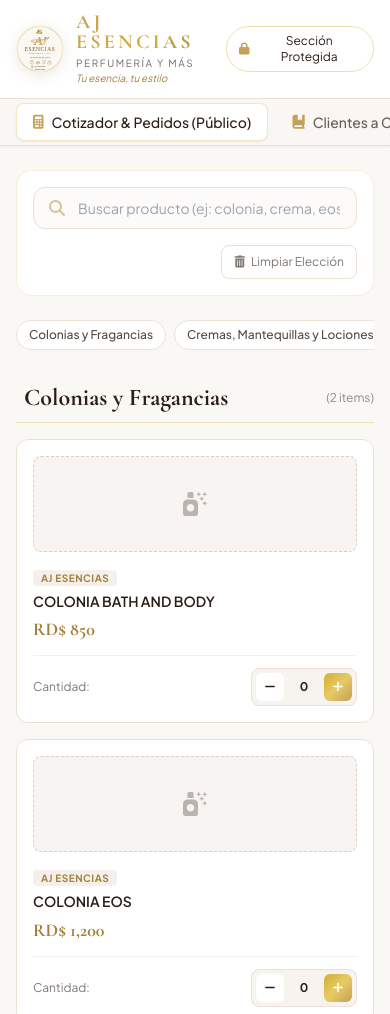
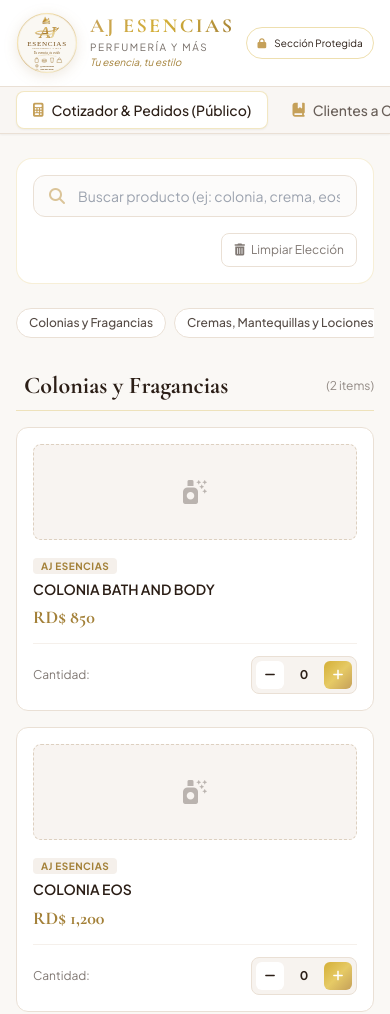
Before and after one commit to AJesencias/ajesencias, a plain HTML site: page index.html in a window 390 px wide. Shown: the top 1014 px of the page. Drawn offline with nearby package versions, Linux system fonts and the light colour scheme; some icons are missing.

Commit message:
Refine responsive mobile branding header

```diff
--- a/index.html
+++ b/index.html
@@ -104,11 +104,14 @@
         }
         .luxury-card { border-radius: 1.1rem; }
         .brand-logo { display:block; object-fit:contain; flex:0 0 auto; filter: drop-shadow(0 3px 7px rgba(132,92,28,.14)); }
-        .brand-header-mark { width:58px; height:58px; }
-        .brand-wordmark { letter-spacing:.16em; }
+        .brand-header-mark { width:68px; height:68px; }
+        .brand-wordmark { letter-spacing:.15em; }
+        #pinStatusBtn { flex:0 0 auto; }
         @media (max-width: 480px) {
-            .brand-header-mark { width:48px; height:48px; }
-            .brand-wordmark { font-size:1.2rem; }
+            .brand-header-mark { width:62px; height:62px; }
+            .brand-wordmark { font-size:1.12rem; letter-spacing:.12em; }
+            #pinStatusBtn { padding:.45rem .65rem; font-size:10px; }
+            #pinStatusBtn span { white-space:nowrap; }
         }
         ::selection { background: #F3E5AB; color: #2B1E16; }
     </style>
```
